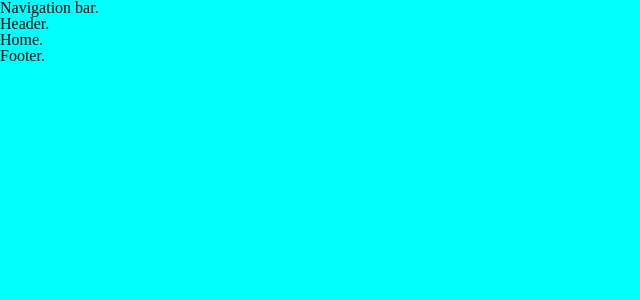
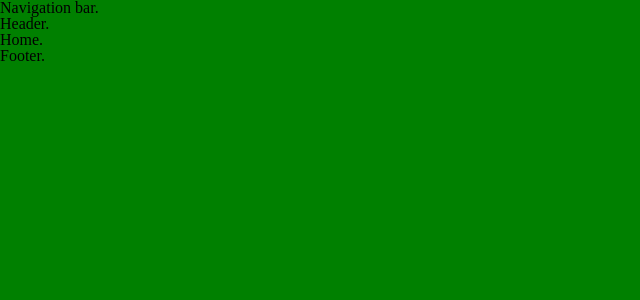
Before and after one commit to nestorllamas91/terre-tropicale, a Next.js app: page / in a window 1280 px wide. Shown: the top 300 px of the page, without its empty margins (0-640 px from the left). Built offline with nearby package versions, Linux system fonts and the light colour scheme.

Commit message:
chore: workflow

```diff
--- a/src/styles.css
+++ b/src/styles.css
@@ -1,5 +1,5 @@
 @import './styles-reset.css';
 
 html {
-  background-color: cyan;
+  background-color: green;
 }
```
